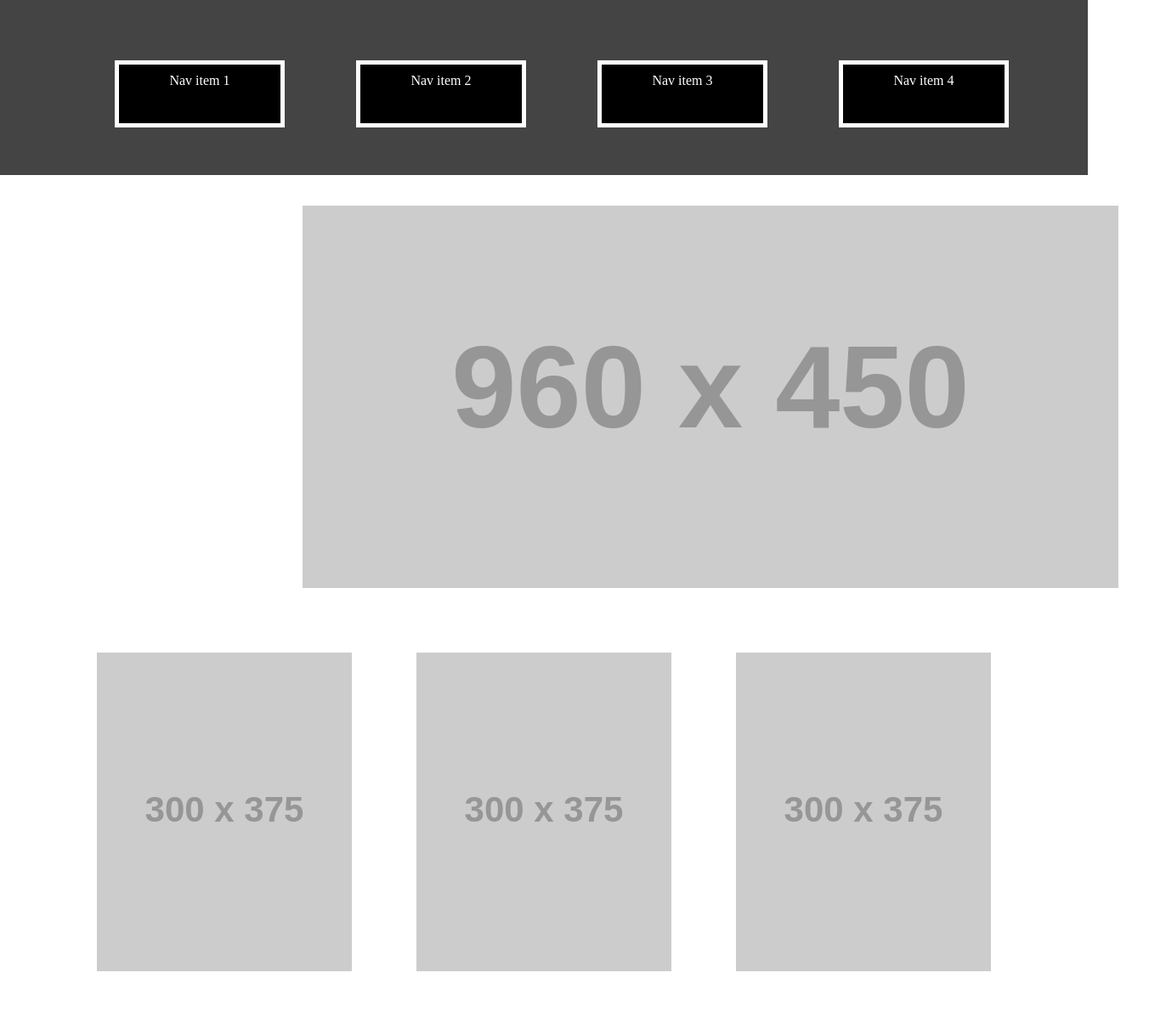
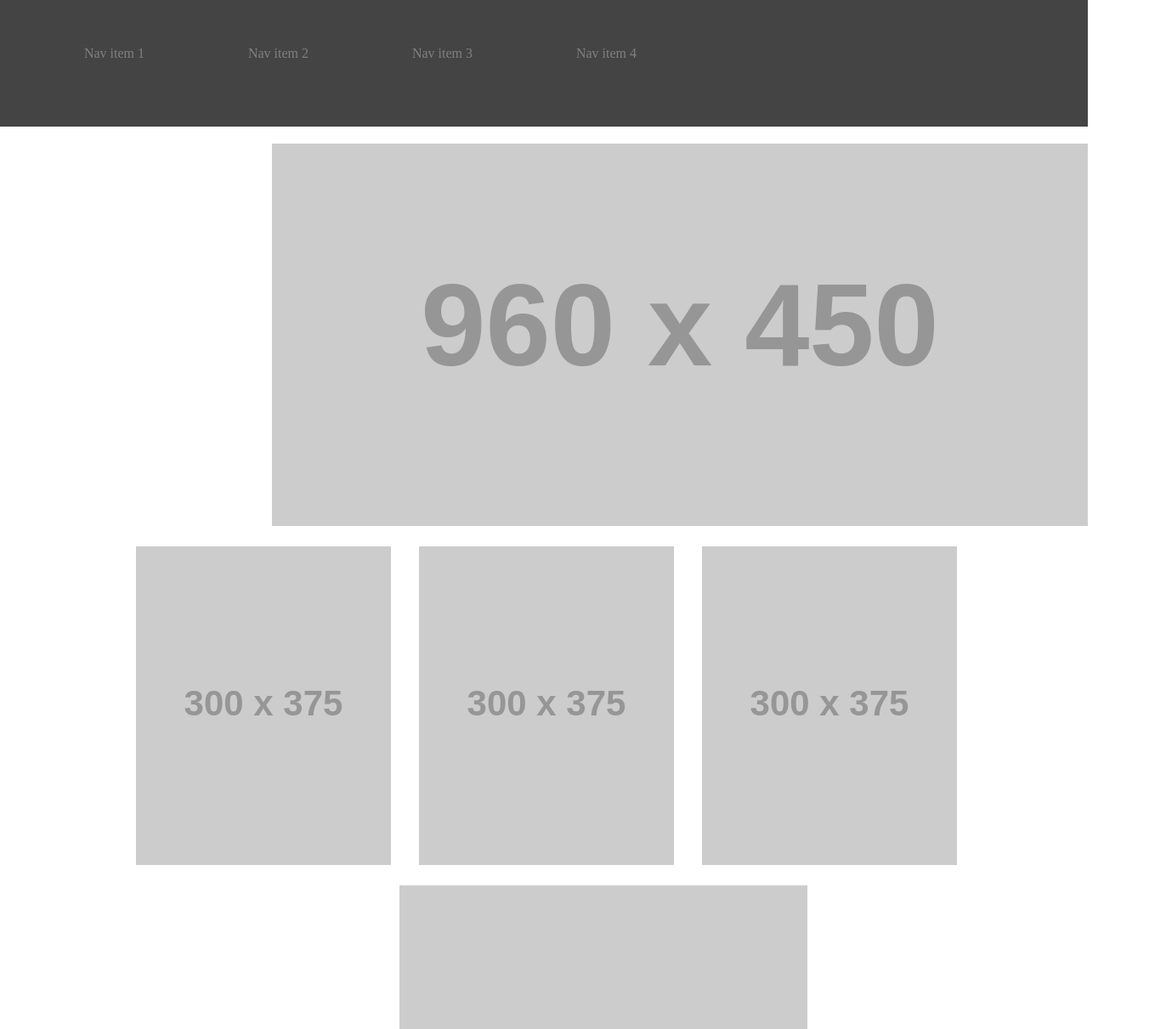
Before and after one commit to abdvool/wirefame-exercise, a plain HTML site: page index.html in a window 1280 px wide. Shown: the part 151-1362 px from the top of the page at 85% size, 1352 px wide, since content can reach past the window. Drawn offline with Linux system fonts and the light colour scheme; placeholder pictures from the web are drawn by us.

Commit message:
finished

```diff
--- a/css/style.css
+++ b/css/style.css
@@ -12,10 +12,9 @@ header {
     }
 
      img{
-        display: inline-block;
-        margin: 31px;
-        border: 5px solid white;
-        color: black;
+
+margin-top: 20px;
+
     }
 
 
@@ -27,22 +26,18 @@ header {
     nav ul{
 
      display:inline-block;
-
+     margin-top: 80px;
+margin-right: 20px;
 
     }
 
     header nav ul li {
-        background-color: black;
-        color: white;
+        color: gray;
     text-align: center;
         display: inline-block;
-        border: 5px solid white;
-        padding-right: 50px;
-        padding-left: 50px;
-        margin: 40px;
-        padding: 10px;
-        width: 200px;
+        width: 189px;
         height: 79px;
+
     }
 
 
@@ -74,11 +69,12 @@ header {
 text-align: center;
 width: 100%;
 
-        }
+margin-left: 17px;
+}
 
         section:nth-child(4){
 
-            margin-left: 482px;
+            margin-left: 470px;
             display: inline-block;
             width: 480px%;
 
@@ -88,10 +84,9 @@ width: 100%;
 
             article{
                 display: inline-block;
-                margin-bottom: 10%;
-                float: right;
-                margin-right: 563px;
-                margin-top: 40px;
+                margin-bottom: 5%;
+                      margin-right: 166px;
+                margin-top: 0px;
                 height: 500px;
                 width: 500px;
 
@@ -99,8 +94,8 @@ width: 100%;
                         }
 
             p{
-                width: 500px;
-                height: 350px;
+                width: 470px;
+                height: 392px;
     overflow: auto;
             }
 
@@ -130,16 +125,22 @@ width: 100%;
     }
 
 
-    ul {
-
-        margin-left: 55px;
-    }
 
 
 nav img {
 float: left;
-    margin-left: 249px;
+    margin-left: 475px;
 margin-top: 55px;
 
 
  }
+
+.imgs{
+
+    padding-right: 29px;
+}
+
+#limg{
+
+    margin-right: 20px;
+}
--- a/index.html
+++ b/index.html
@@ -25,21 +25,21 @@
     </header>
     <section>
 
-        <img src="https://placehold.it/960x450/ddd" alt="">
+        <img id="f1" src="https://placehold.it/960x450/ddd" alt="">
     </section>
 
     <section>
 
-        <img src="https://placehold.it/300x375/ddd" alt="">
-        <img src="https://placehold.it/300x375/ddd" alt="">
-        <img src="https://placehold.it/300x375/ddd" alt="">
+        <img class="imgs" src="https://placehold.it/300x375/ddd" alt="">
+        <img class="imgs"src="https://placehold.it/300x375/ddd" alt="">
+        <img class="imgs" src="https://placehold.it/300x375/ddd" alt="">
 
     </section>
 
 
     <section>
-        <img src="https://placehold.it/480/ddd" alt="">
-    </section>
+        <img id="limg" src="https://placehold.it/480/ddd" alt="">
+
     <article>
 
         <h3>featured section heading</h3>
@@ -77,7 +77,7 @@
 
         <button>Call to action</button>
     </article>
-
+</section>
 <footer>
 
 </footer>
```
